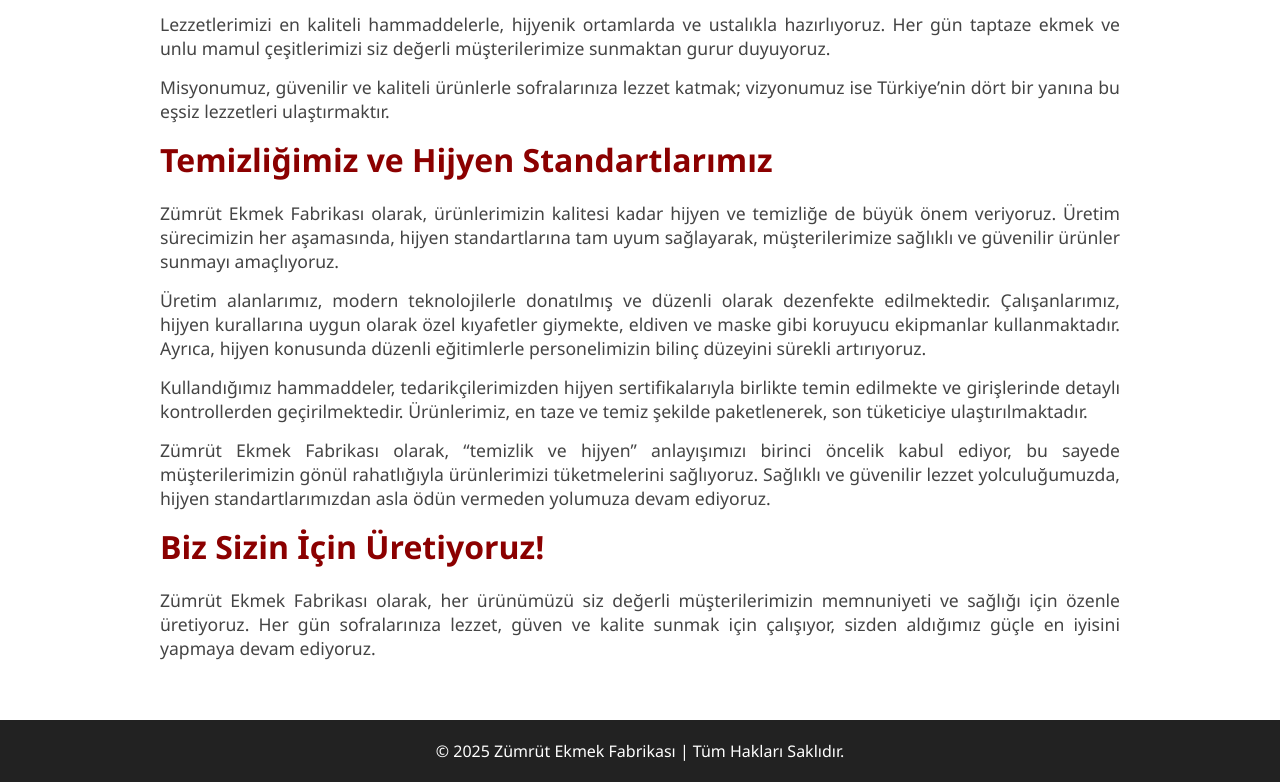
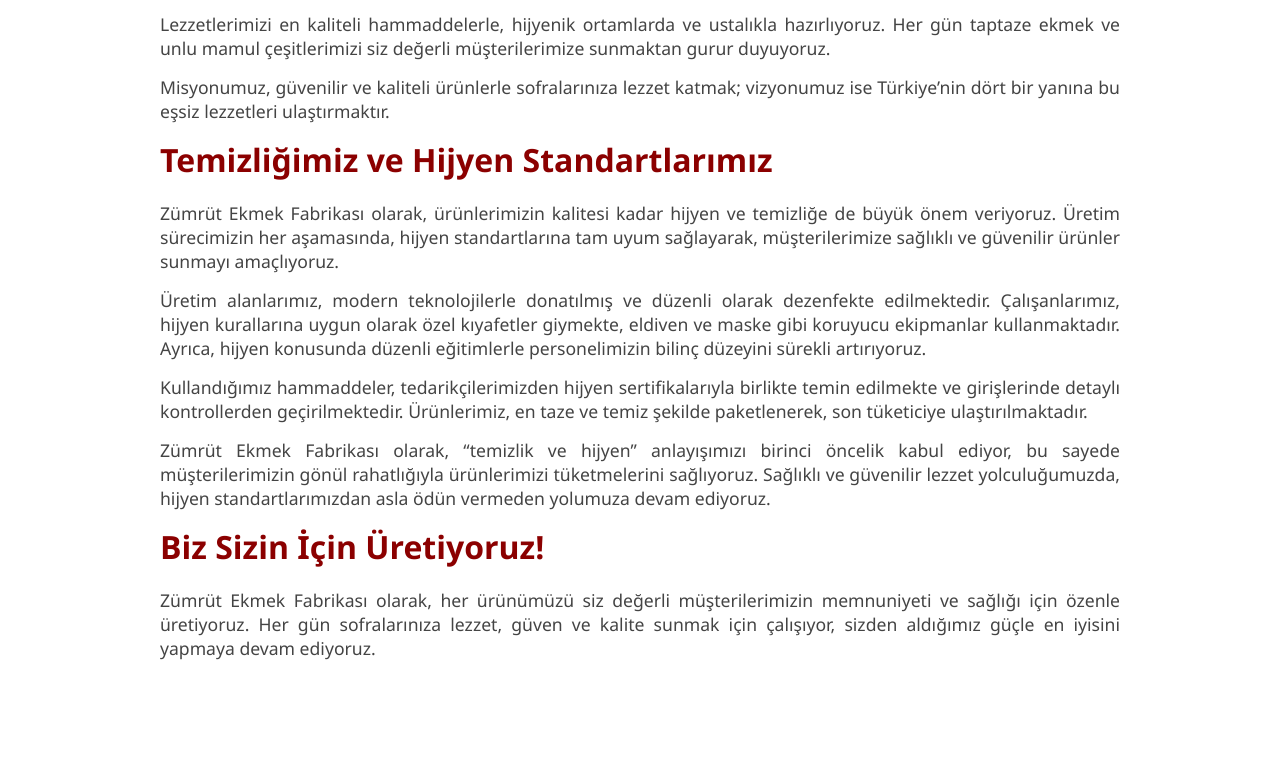
Before and after one commit to BERATFATIHKANTAR/web_sitesii_html, a plain HTML site: page kurumsal.html in a window 1280 px wide. Shown: the part 998-1780 px from the top of the page. After the commit the page ends 1658 px from the top, so only its background shows below. Drawn offline with Linux system fonts and the light colour scheme.

Commit message:
Update kurumsal.html

```diff
--- a/kurumsal.html
+++ b/kurumsal.html
@@ -191,9 +191,7 @@
     </p>
   </section>
 
-  <footer>
-    © 2025 Zümrüt Ekmek Fabrikası | Tüm Hakları Saklıdır.
-  </footer>
+
 
 </body>
 </html>
```
